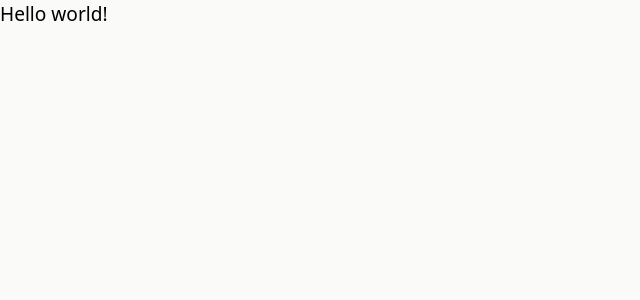
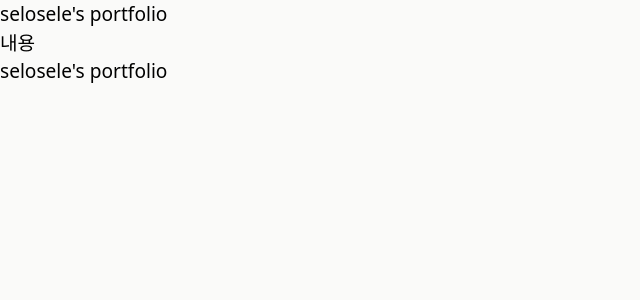
Before and after one commit to selosele/work, a React (Create React App) app: page / in a window 1280 px wide. Shown: the top 300 px of the page, without its empty margins (0-640 px from the left). Built offline with nearby package versions, Linux system fonts and the light colour scheme; a web font is replaced by a local one.

Commit message:
레이아웃 기본 구성

```diff
--- a/src/App.tsx
+++ b/src/App.tsx
@@ -1,10 +1,12 @@
-import React from 'react';
 import './App.scss';
+import Layout from './components/Layout/Layout';
 
-export default function App() {
+function App() {
   return (
-    <h1 className="text-3xl font-bold underline">
-      Hello world!
-    </h1>
+    <Layout>
+      내용
+    </Layout>
   );
 }
+
+export default App;
--- /dev/null
+++ b/src/components/Layout/Footer/Footer.tsx
@@ -0,0 +1,14 @@
+import { StyledFooter, StyledFooterText } from "./styles";
+
+/** footer 컴포넌트 */
+function Footer(props: { text: string }) {
+  return (
+    <StyledFooter>
+      <StyledFooterText>
+        {props.text}
+      </StyledFooterText>
+    </StyledFooter>
+  );
+}
+
+export default Footer;
--- /dev/null
+++ b/src/components/Layout/Footer/styles.ts
@@ -0,0 +1,15 @@
+import tw from "tailwind-styled-components";
+
+/** footer 컴포넌트 스타일 */
+export const StyledFooter = tw.footer`
+  mt-24
+  pt-3
+  px-3
+  border-t-4
+  border-grey-900
+`;
+
+/** footer 컴포넌트 텍스트 스타일 */
+export const StyledFooterText = tw.p`
+  text-base
+`;
--- /dev/null
+++ b/src/components/Layout/Header/Header.tsx
@@ -0,0 +1,12 @@
+import SiteTitle from './SiteTitle';
+
+/** header 컴포넌트 */
+function Header(props: { text: string }) {
+  return (
+    <header>
+      <SiteTitle text={props.text} />
+    </header>
+  );
+}
+
+export default Header;
--- /dev/null
+++ b/src/components/Layout/Header/SiteTitle.tsx
@@ -0,0 +1,10 @@
+/** 사이트 타이틀 컴포넌트 */
+function SiteTitle(props: { text: string }) {
+  return (
+    <h1>
+      {props.text}
+    </h1>
+  );
+}
+
+export default SiteTitle;
--- /dev/null
+++ b/src/components/Layout/Layout.tsx
@@ -0,0 +1,21 @@
+import React from 'react';
+import Header from './Header/Header';
+import Footer from './Footer/Footer';
+import { StyledLayout, StyledMain } from './styles';
+
+/** 레이아웃 컴포넌트 */
+function Layout(props: { children: React.ReactNode }) {
+  return (
+    <StyledLayout>
+      <Header text="selosele's portfolio" />
+
+      <StyledMain>
+        {props.children}
+      </StyledMain>
+
+      <Footer text="selosele's portfolio" />
+    </StyledLayout>
+  );
+}
+
+export default Layout;
--- /dev/null
+++ b/src/components/Layout/styles.ts
@@ -0,0 +1,16 @@
+import tw from 'tailwind-styled-components';
+
+/** 레이아웃 컴포넌트 스타일 */
+export const StyledLayout = tw.div`
+  lg:container
+  mx-auto
+  lg:px-7
+  md:px-6
+  px-5
+  py-8
+`;
+
+/** main 컴포넌트 스타일 */
+export const StyledMain = tw.main`
+  mt-12
+`;
```
Also changed, not shown: src/components/Gallery/GalleryList.tsx (added, +10 -0 lines), src/components/Gallery/GalleryListItem.tsx (added, +10 -0 lines).
